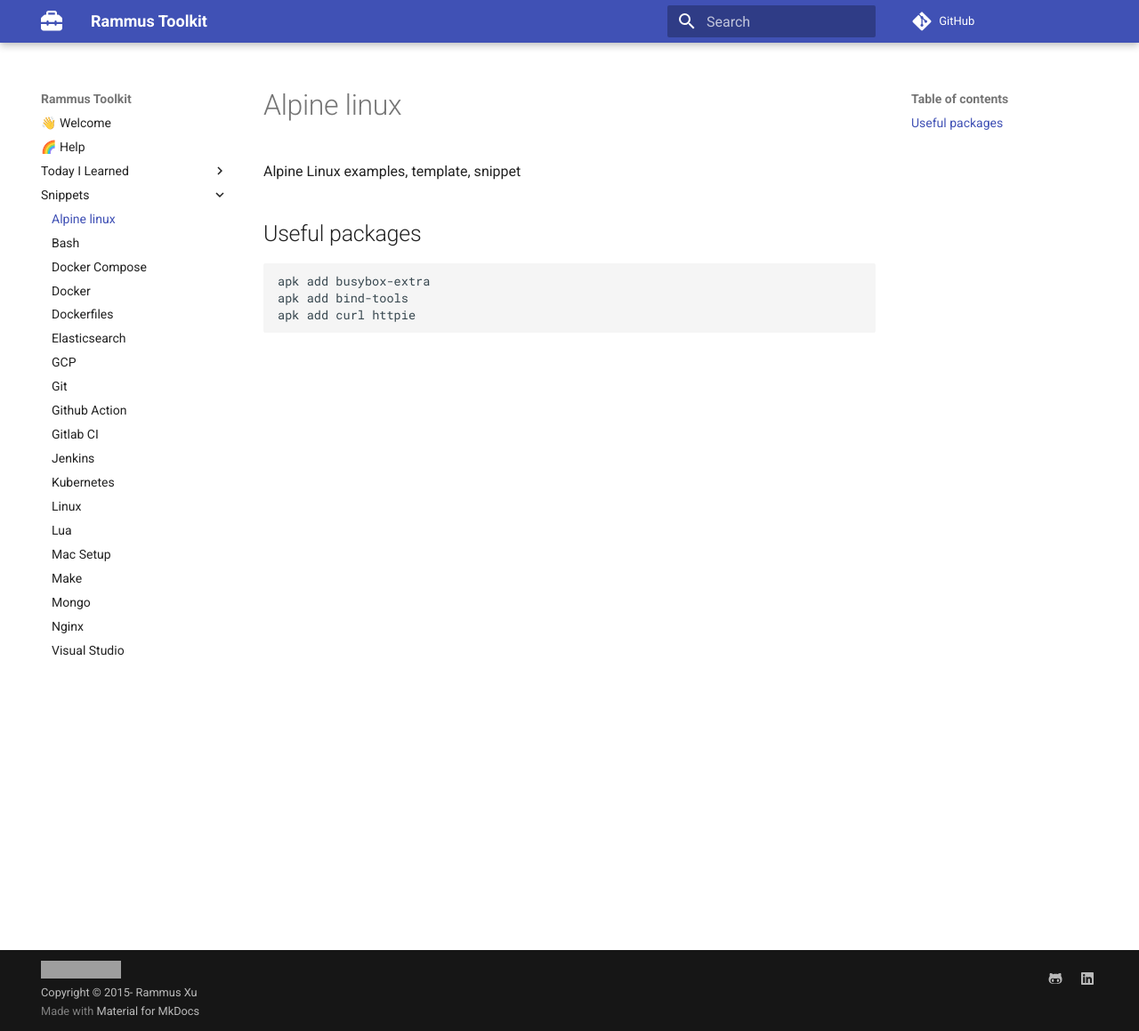
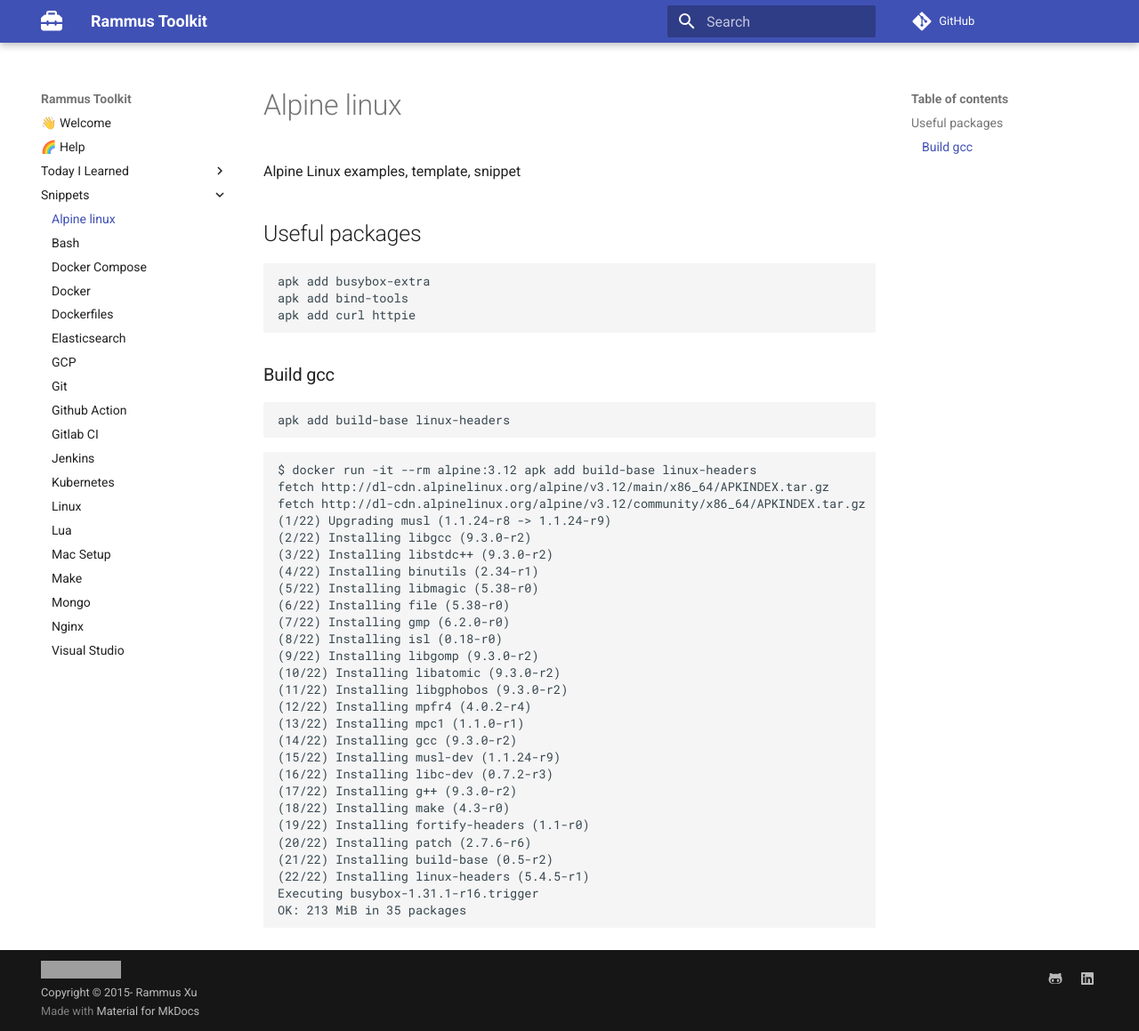
Before and after one commit to RammusXu/toolkit, an MkDocs documentation site: the page built from docs/snippets/alpine-linux.md, in a window 1280 px wide and 1159 px high. Shown: the whole window at 89% size. Built offline with MkDocs 1.6.1 and Material for MkDocs 9.7.7, drawn with Linux system fonts in a browser that asks for light colours; comment, search, counter and statistics services are not loaded; grey boxes are pictures that could not be loaded.

Commit message:
Alpine ### Build gcc

````diff
--- a/docs/snippets/alpine-linux.md
+++ b/docs/snippets/alpine-linux.md
@@ -10,3 +10,37 @@
 apk add bind-tools
 apk add curl httpie
 ```
+
+### Build gcc
+```bash
+apk add build-base linux-headers
+```
+```
+$ docker run -it --rm alpine:3.12 apk add build-base linux-headers
+fetch http://dl-cdn.alpinelinux.org/alpine/v3.12/main/x86_64/APKINDEX.tar.gz
+fetch http://dl-cdn.alpinelinux.org/alpine/v3.12/community/x86_64/APKINDEX.tar.gz
+(1/22) Upgrading musl (1.1.24-r8 -> 1.1.24-r9)
+(2/22) Installing libgcc (9.3.0-r2)
+(3/22) Installing libstdc++ (9.3.0-r2)
+(4/22) Installing binutils (2.34-r1)
+(5/22) Installing libmagic (5.38-r0)
+(6/22) Installing file (5.38-r0)
+(7/22) Installing gmp (6.2.0-r0)
+(8/22) Installing isl (0.18-r0)
+(9/22) Installing libgomp (9.3.0-r2)
+(10/22) Installing libatomic (9.3.0-r2)
+(11/22) Installing libgphobos (9.3.0-r2)
+(12/22) Installing mpfr4 (4.0.2-r4)
+(13/22) Installing mpc1 (1.1.0-r1)
+(14/22) Installing gcc (9.3.0-r2)
+(15/22) Installing musl-dev (1.1.24-r9)
+(16/22) Installing libc-dev (0.7.2-r3)
+(17/22) Installing g++ (9.3.0-r2)
+(18/22) Installing make (4.3-r0)
+(19/22) Installing fortify-headers (1.1-r0)
+(20/22) Installing patch (2.7.6-r6)
+(21/22) Installing build-base (0.5-r2)
+(22/22) Installing linux-headers (5.4.5-r1)
+Executing busybox-1.31.1-r16.trigger
+OK: 213 MiB in 35 packages
+```
````
